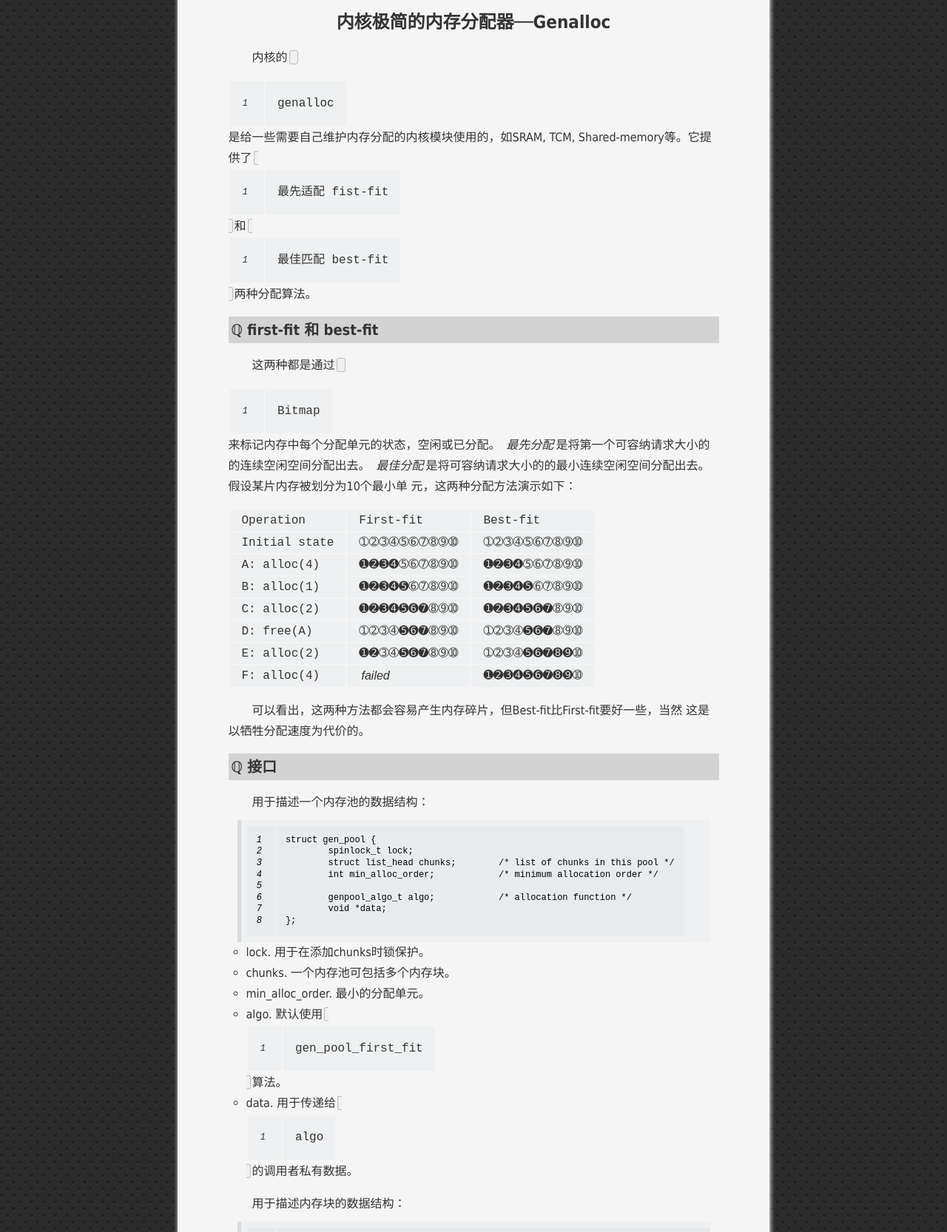
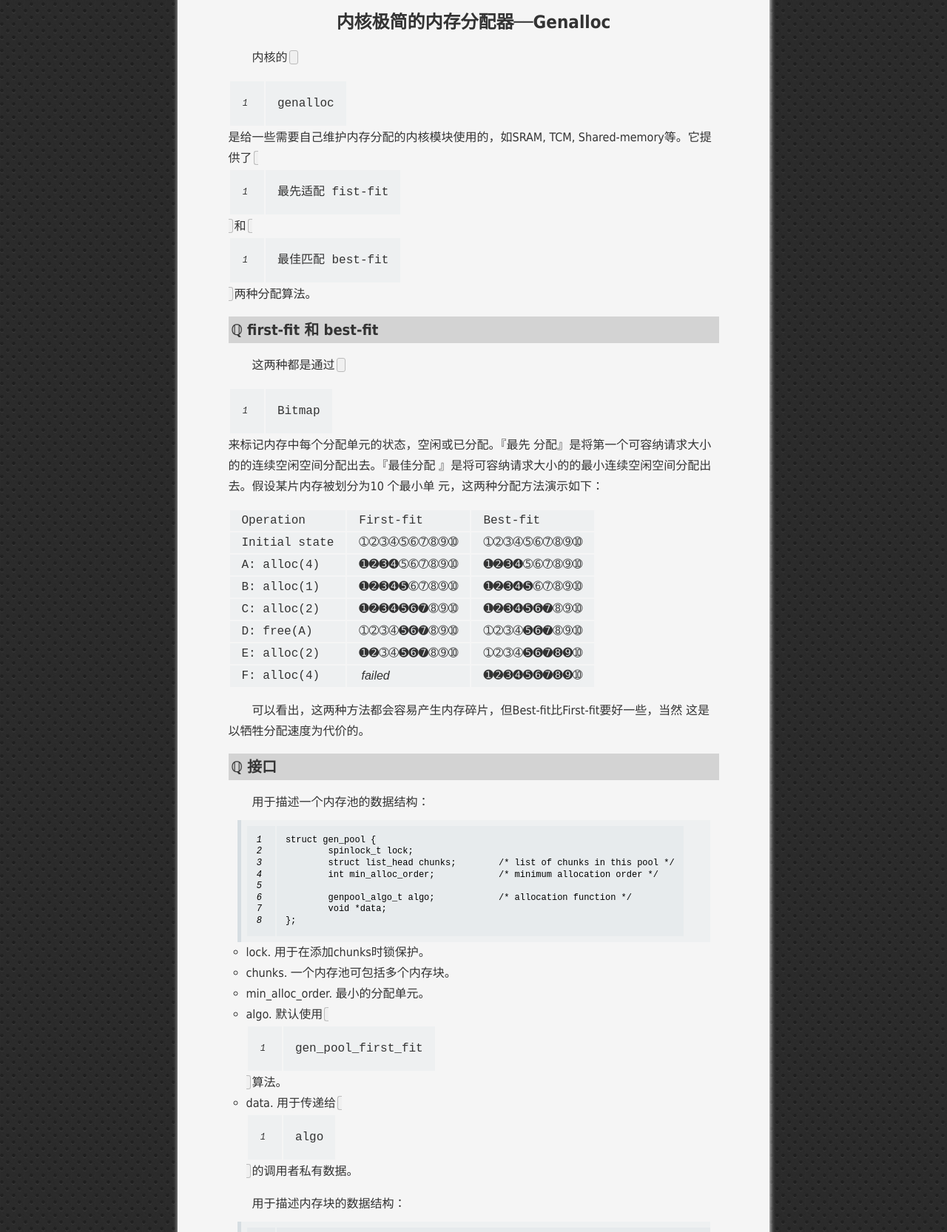
Before and after one commit to alivepea/alivepea.github.com, a Jekyll site: the page built from _posts/2013-12-27-kernel-genalloc.md, in a window 1280 px wide, cut to the strip 254-1920 px from the top of the page. Shown: the whole strip at 74% size. Built offline with Jekyll 4.4.1, drawn with Linux system fonts in a browser that asks for light colours.

Commit message:
format <var></var> prefix&&suffix

```diff
--- a/_posts/2013-12-27-kernel-genalloc.md
+++ b/_posts/2013-12-27-kernel-genalloc.md
@@ -13,10 +13,10 @@ Shared-memory等。它提供了`最先适配 fist-fit`和`最佳匹配 best-fit`
 
 ### first-fit 和 best-fit
 
-这两种都是通过`Bitmap`来标记内存中每个分配单元的状态，空闲或已分配。
-*最先分配*是将第一个可容纳请求大小的的连续空闲空间分配出去。
-*最佳分配*是将可容纳请求大小的的最小连续空闲空间分配出去。
-假设某片内存被划分为10个最小单 元，这两种分配方法演示如下：
+这两种都是通过`Bitmap`来标记内存中每个分配单元的状态，空闲或已分配。<var>最先
+分配</var>是将第一个可容纳请求大小的的连续空闲空间分配出去。<var>最佳分配
+</var>是将可容纳请求大小的的最小连续空闲空间分配出去。假设某片内存被划分为10
+个最小单 元，这两种分配方法演示如下：
 
 | Operation     | First-fit  | Best-fit   |
 | Initial state | ➀➁➂➃➄➅➆➇➈➉ | ➀➁➂➃➄➅➆➇➈➉ |
--- a/css/style.css
+++ b/css/style.css
@@ -121,7 +121,7 @@ blockquote {
 blockquote p {
     text-indent: 0em;
 }
-q, var, code, em, strong {
+q, code, em, strong {
     margin: 0.2em;
     font-family: Arial;
 }
@@ -145,8 +145,16 @@ kbd {
 }
 
 var {
-    font-family: "Arial Black";
+    margin: 0em;
     font-style: normal;
+}
+
+#article var:before {
+    content: "『";
+}
+
+#article var:after {
+    content: "』";
 }
 
 table
```
